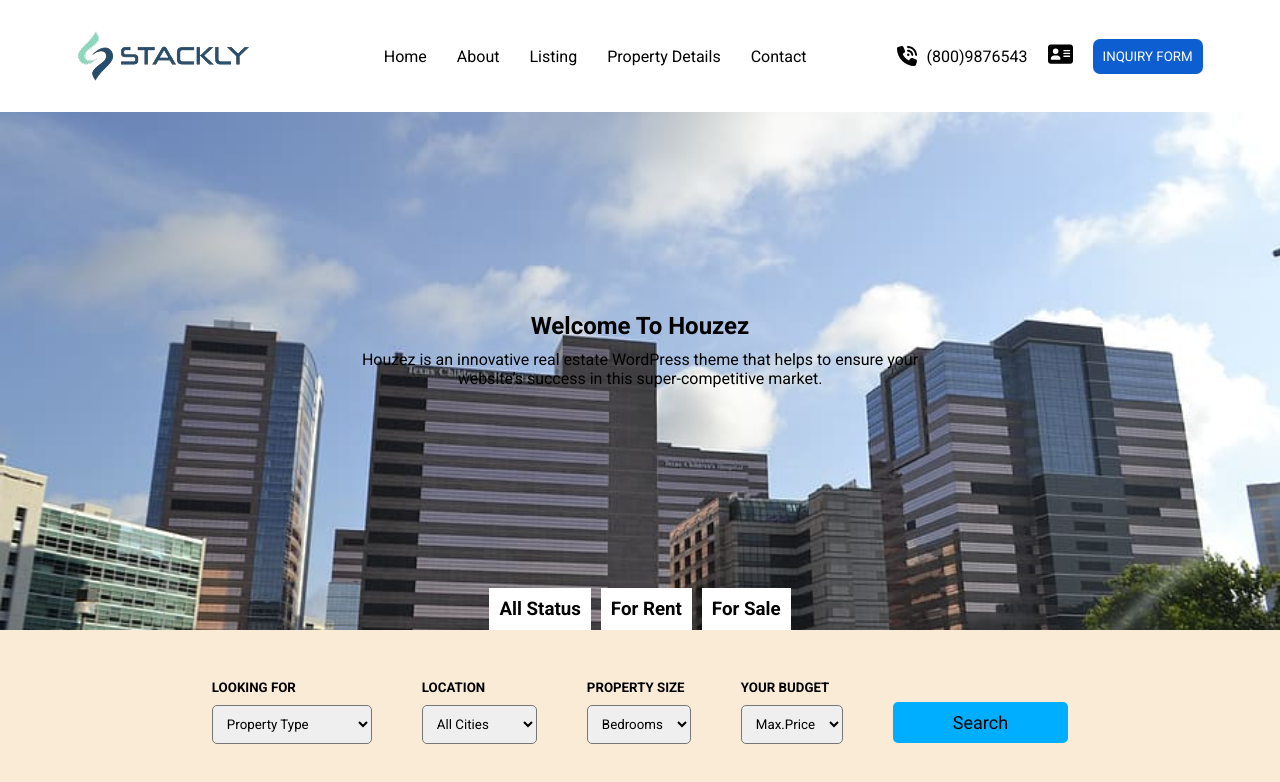
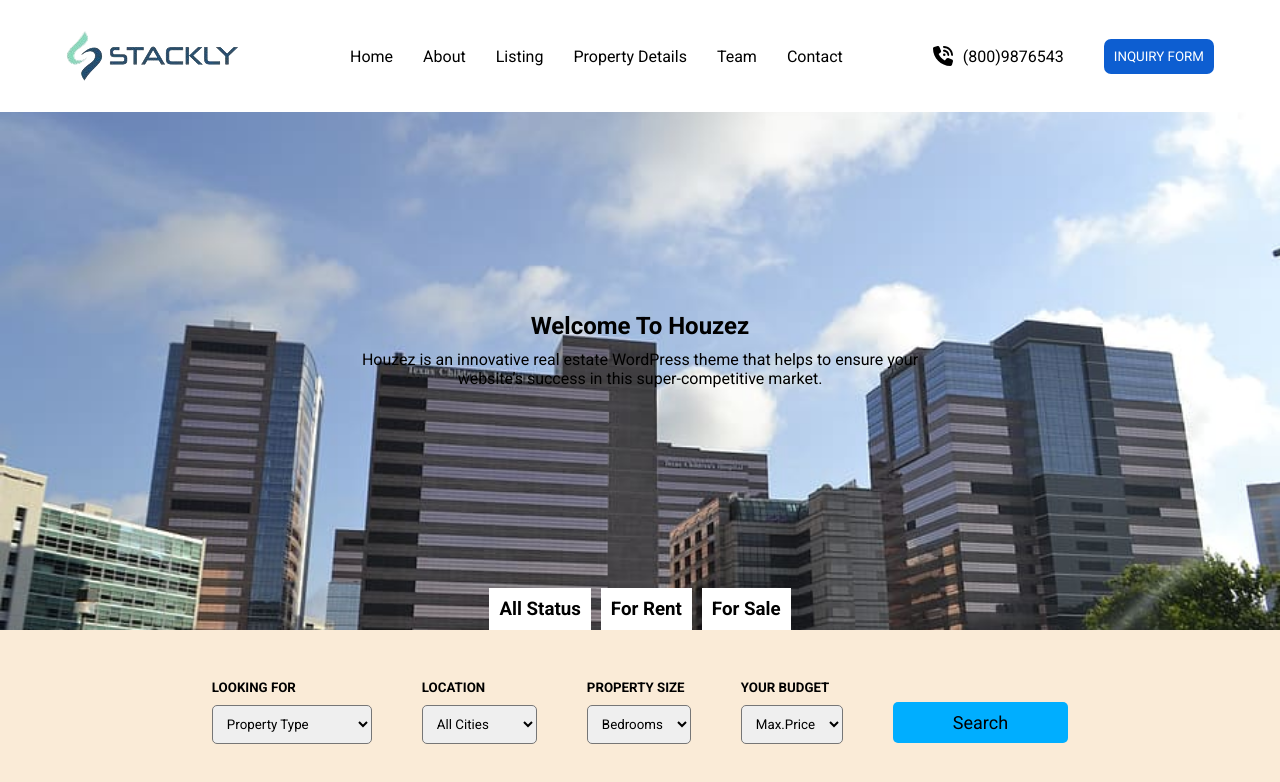
Before and after one commit to Praveenkrish712/Real-estate, a plain HTML site: page index.html in a window 1280 px wide. Drawn offline with Linux system fonts and the light colour scheme.

Commit message:
Add files via upload

```diff
--- a/index.html
+++ b/index.html
@@ -20,6 +20,7 @@
                         <li><a href="#about">About</a></li>
                         <li><a href="#listing">Listing</a></li>
                         <li><a href="#property details">Property Details</a></li>
+                        <li><a href="#team">Team</a></li>
                         <li><a href="#contact">Contact</a></li>
 
                         <div class="phn">
@@ -46,9 +47,6 @@
                             <p>(800)9876543</p>
                         </div>
                         <div class="header-icon">
-                            <a href="#header icon">
-                                <svg xmlns="http://www.w3.org/2000/svg" hight="25px" width="25px" viewBox="0 0 576 512"><path d="M64 32C28.7 32 0 60.7 0 96L0 416c0 35.3 28.7 64 64 64l448 0c35.3 0 64-28.7 64-64l0-320c0-35.3-28.7-64-64-64L64 32zm80 256l64 0c44.2 0 80 35.8 80 80c0 8.8-7.2 16-16 16L80 384c-8.8 0-16-7.2-16-16c0-44.2 35.8-80 80-80zm-32-96a64 64 0 1 1 128 0 64 64 0 1 1 -128 0zm256-32l128 0c8.8 0 16 7.2 16 16s-7.2 16-16 16l-128 0c-8.8 0-16-7.2-16-16s7.2-16 16-16zm0 64l128 0c8.8 0 16 7.2 16 16s-7.2 16-16 16l-128 0c-8.8 0-16-7.2-16-16s7.2-16 16-16zm0 64l128 0c8.8 0 16 7.2 16 16s-7.2 16-16 16l-128 0c-8.8 0-16-7.2-16-16s7.2-16 16-16z"/></svg>
-                            </a>
                         </div>
                         <div class="creat-listing">
                             <a href="#form"><button>INQUIRY FORM</button></a>
@@ -420,7 +418,7 @@
                 <h4>Los Angeles</h4>
             </div>
         </div>
-        <div class="meet-our-agents" id="header icon">
+        <div class="meet-our-agents" id="team">
             <h1>Meet Our Agents</h1>
             <p>Lorem ipsum dolor sit amet, consectetur adipisicing elit</p>
         </div>
--- a/style.css
+++ b/style.css
@@ -968,6 +968,7 @@ color: black;
 .footer-section{
     width: 100dvw;
     height: auto;
+    margin-top: 150px;
     background-color:#003359;
     display: grid;
     grid-template-columns: repeat(4,1fr);
```
